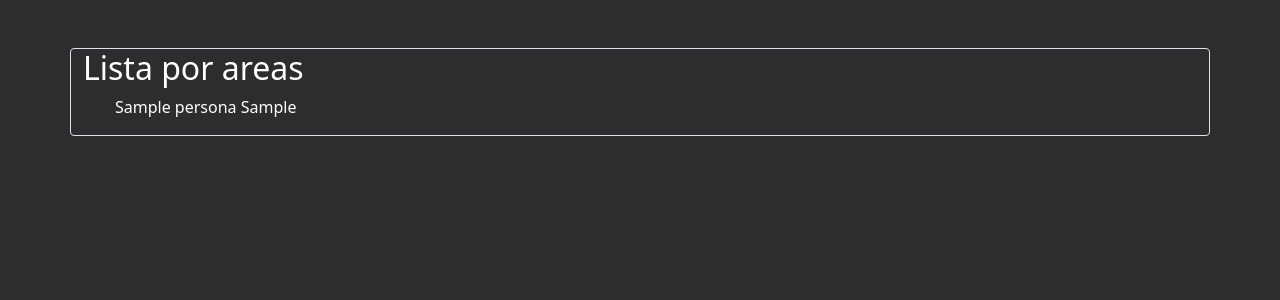
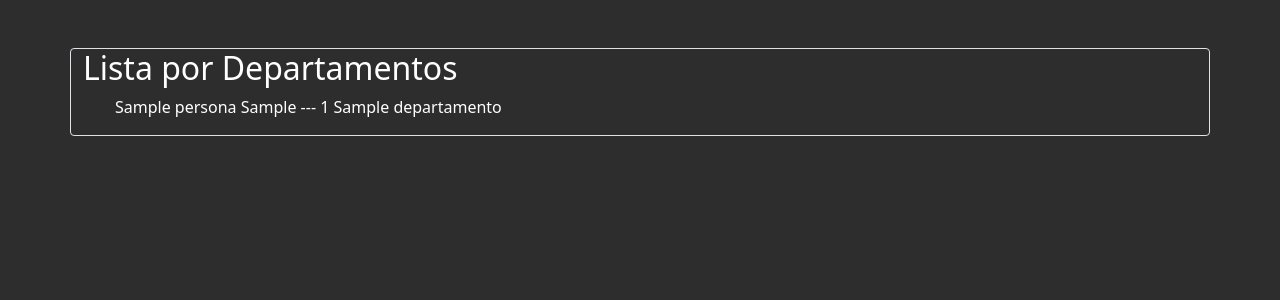
Before and after one commit to vanemanza/Empleados, a Django app: a page that uses ProyectoPrincipal/personas/templates/personas/lista_por_area.html in a window 1280 px wide. Shown: the part 56-356 px from the top of the page. Run offline with Django 3.2, Linux system fonts and the light colour scheme; tables that the repository leaves empty hold one stand-in row (values such as "Sample post"); some libraries are stand-ins or nearby versions.

Commit message:
cambio el atr con el q se llama a la fk de dpto

```diff
--- a/ProyectoPrincipal/departamentos/templates/departamentos/home.html
+++ b/ProyectoPrincipal/departamentos/templates/departamentos/home.html
@@ -25,7 +25,7 @@
 
           <td>{{ departamento.nombre }}</td>
           <td>{{ departamento.area }}</td>
-          <td><a href="{% url 'personas_app:lista_por_area' departamento.area %}" class="btn btn-outline-success me-2">Empleados del area</a></td>
+          <td><a href="{% url 'personas_app:lista_por_area' departamento.nombre %}" class="btn btn-outline-success me-2">Empleados del area</a></td>
         </tr>
           {% endfor %}
     </tbody>
--- a/ProyectoPrincipal/personas/templates/personas/lista_por_area.html
+++ b/ProyectoPrincipal/personas/templates/personas/lista_por_area.html
@@ -3,13 +3,14 @@
 {% load static %}
 
 {% block content %}
-<h2>Lista por areas</h2>
+<h2>Lista por Departamentos</h2>
 
 
 {% for q in object_list  %}
 <ul>
-
-    {{ q }}
+    <p>
+        {{ q }} ---                {{q.departamento}}
+    </p>
 
 </ul>
 {% endfor %}
--- a/ProyectoPrincipal/personas/views.py
+++ b/ProyectoPrincipal/personas/views.py
@@ -61,6 +61,7 @@ class EmpleadosPorAreaListView(ListView):
     #queryset = Persona.objects.filter(departamento__nombre='area contable') # no es muy eficiente xq le tengo q indicar en el filtro el area cada vez
     #en vez de usar atributo queryset, uso metodo get_queryset q retorna una lista
     template_name = "personas/lista_por_area.html"
+    context_object_name = 'lista'
 
     def get_queryset(self):
         # puedo sobreescribir el metodo q trae x defaul el ListView
```
